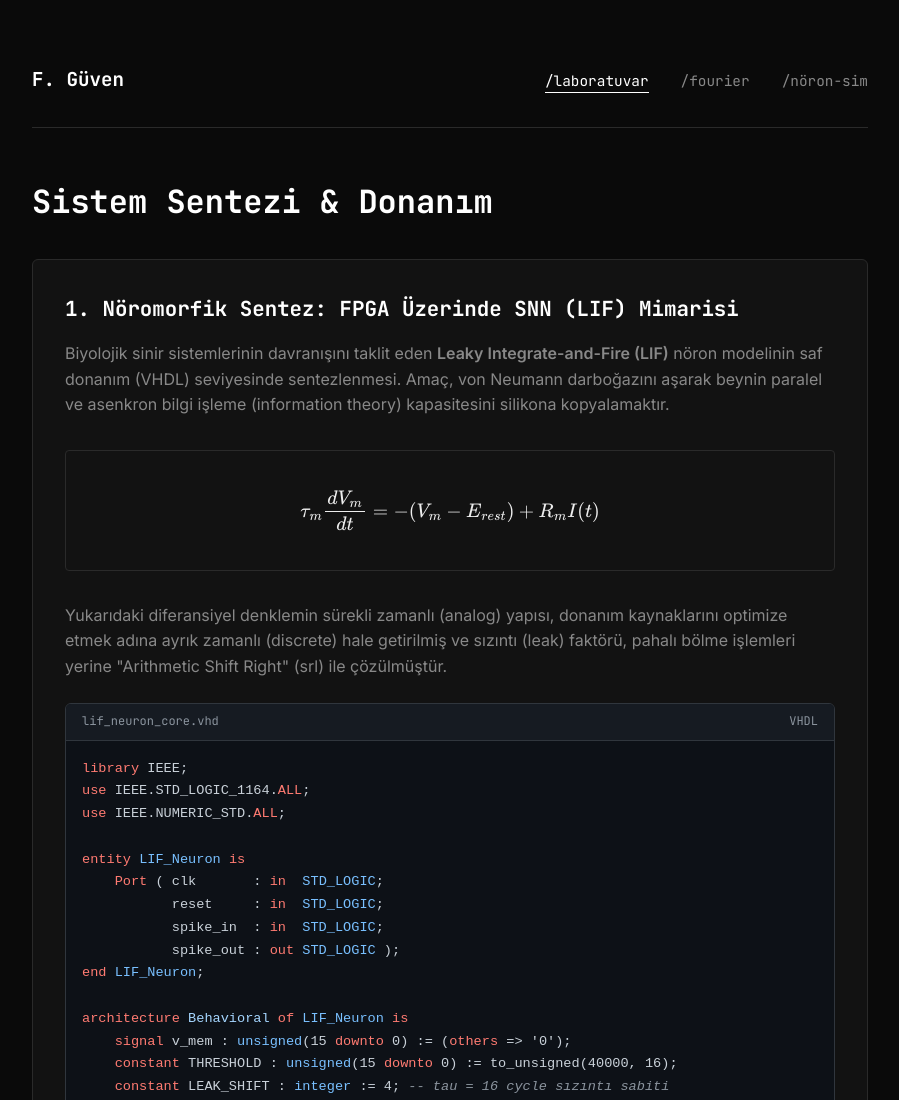
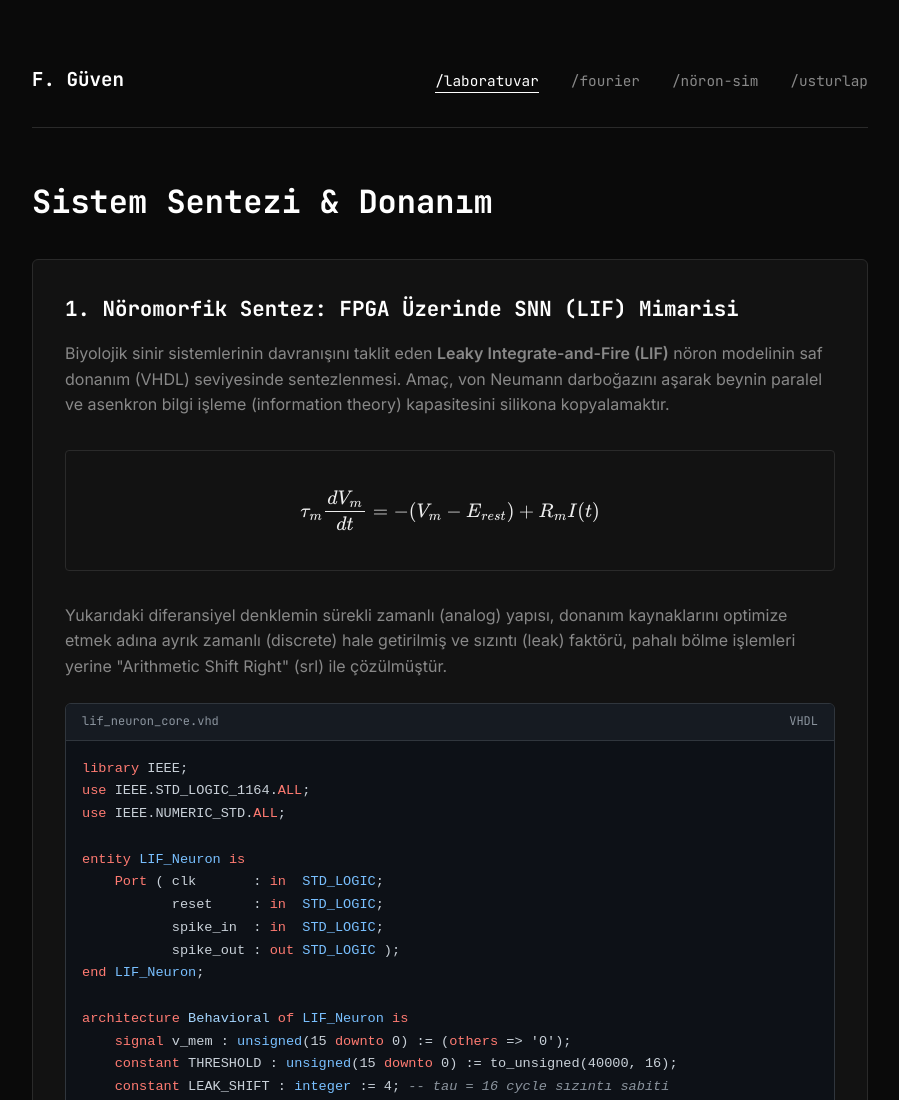
Before and after one commit to drFurkanGuven/FurkanLab, a website: page laboratuvar.html in a window 1280 px wide. Shown: the top 1100 px of the page, without its empty margins (190-1089 px from the left). Drawn offline with nearby package versions, Linux system fonts and the light colour scheme.

Commit message:
Update laboratuvar.html

```diff
--- a/laboratuvar.html
+++ b/laboratuvar.html
@@ -32,6 +32,7 @@
             <li><a href="laboratuvar.html" class="active">/laboratuvar</a></li>
             <li><a href="fourier-analiz.html">/fourier</a></li>
             <li><a href="noron-simulator.html">/nöron-sim</a></li>
+            <li><a href="usturlap.html">/usturlap</a></li>
 
 
           </ul>
```
